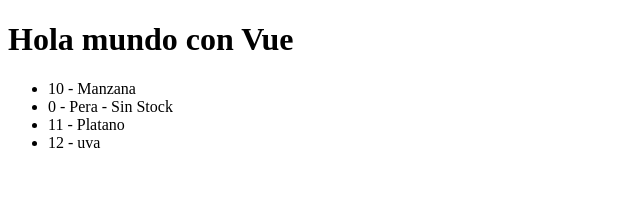
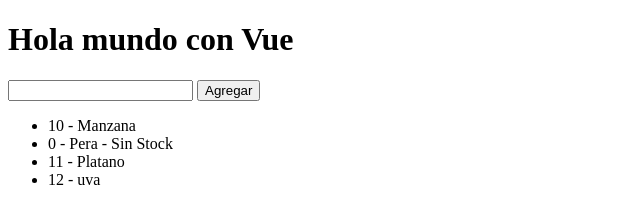
Before and after one commit to julio0268/Vue, a plain HTML site: page index.html in a window 1280 px wide. Shown: the whole page, without its empty margins (0-640 px from the left). Drawn offline with nearby package versions, Linux system fonts and the light colour scheme.

Commit message:
Se agrego methodo para agg fruta

```diff
--- a/index.html
+++ b/index.html
@@ -10,6 +10,8 @@
     <div id="app">
         <h1>{{titulo}}</h1>
 
+        <input type="text" v-model="nuevaFruta">
+        <button @click="agregarFruta">Agregar</button>
         <ul>
             <li v-for="fruta of frutas">
                 {{fruta.cantidad}} - {{fruta.nombre}}
--- a/main.js
+++ b/main.js
@@ -6,6 +6,15 @@ const app= new Vue({
             {nombre:'Manzana', cantidad:10},
             {nombre:'Pera', cantidad:0},
             {nombre:'Platano' , cantidad:11},
-            {nombre:'uva' , cantidad:12}],
+            {nombre:'uva' , cantidad:12}
+        ],
+            nuevaFruta:''
+    },
+    methods:{
+        agregarFruta(){
+            this.frutas.push({
+                nombre: this.nuevaFruta, cantidad: 0
+            })
     }
-});
+}
+})
```
